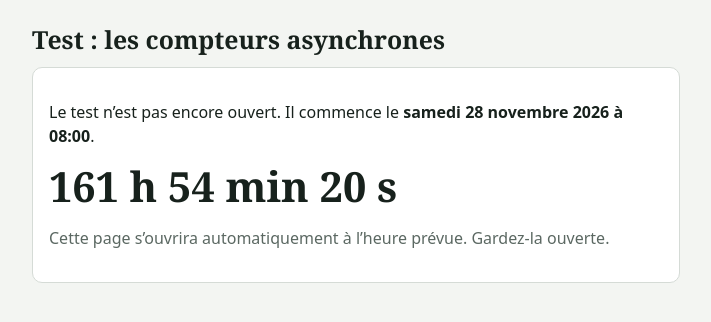
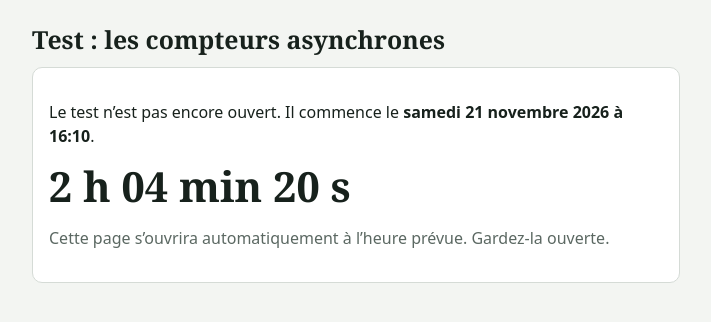
Before and after one commit to Capacity26/Test-micro, a plain HTML site: page test-compteurs.html in a window 1280 px wide. Shown: the whole page, without its empty margins (284-995 px from the left). Drawn offline with Linux system fonts and the light colour scheme.

Commit message:
Update test-compteurs.html

```diff
--- a/test-compteurs.html
+++ b/test-compteurs.html
@@ -83,8 +83,8 @@ legend{font-weight:700;padding:0 6px;max-width:100%}
    ===================================================================== */
 const CONFIG = {
   titre: "Test : les compteurs asynchrones",
-  debut: "2026-11-28T08:00",   // date et heure de début : AAAA-MM-JJTHH:MM (heure locale)
-  dureeMinutes: 30,           // durée du test ; l’accès se ferme à début + durée
+  debut: "2026-11-21T16:10",   // date et heure de début : AAAA-MM-JJTHH:MM (heure locale)
+  dureeMinutes: 10,           // durée du test ; l’accès se ferme à début + durée
   questions: [
     // Q("question", figure ou null, ["A","B","C","D"], indice de la bonne réponse (0 = premier choix)) ; chaque question vaut 1 point
     // figure : {n:3} compteur à n bascules ; ajoutez dn:1 pour un décompteur ; rst:[1,2] pour une remise à zéro par NAND sur Q1 et Q2
```
